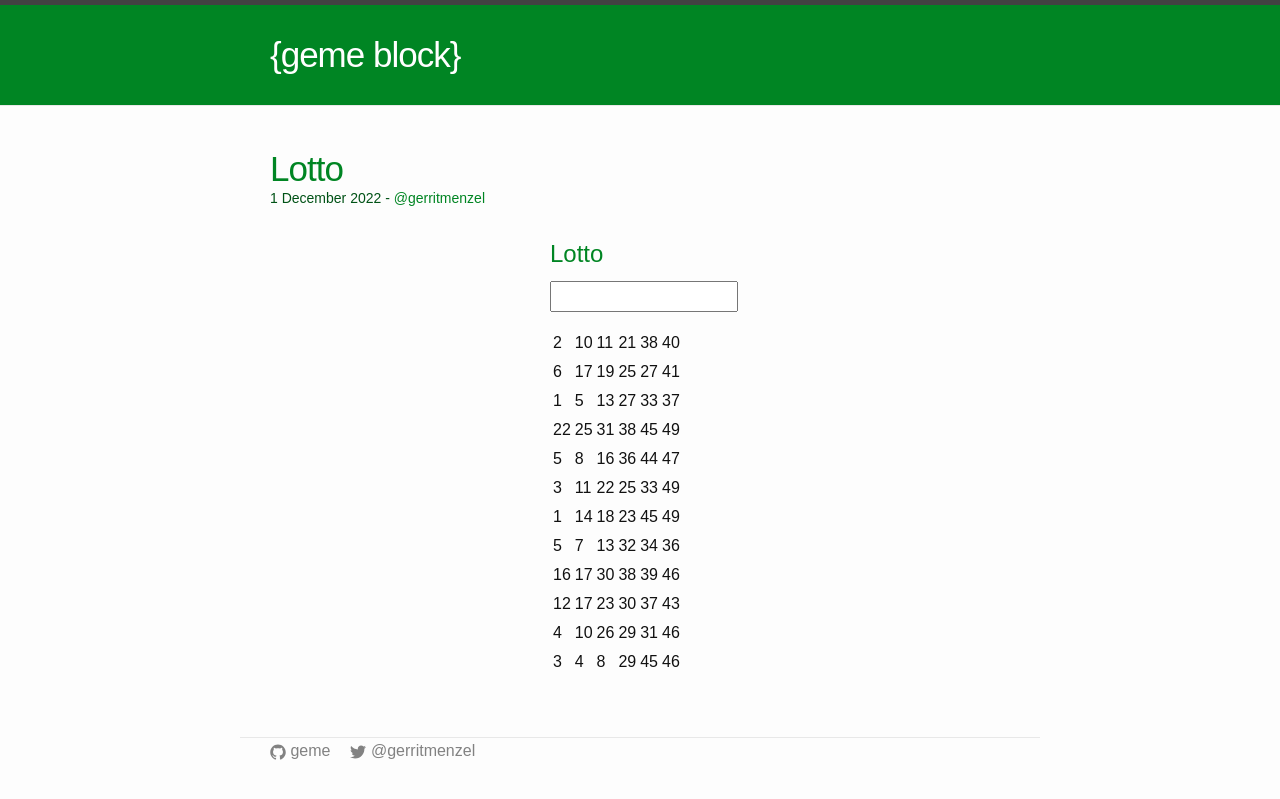
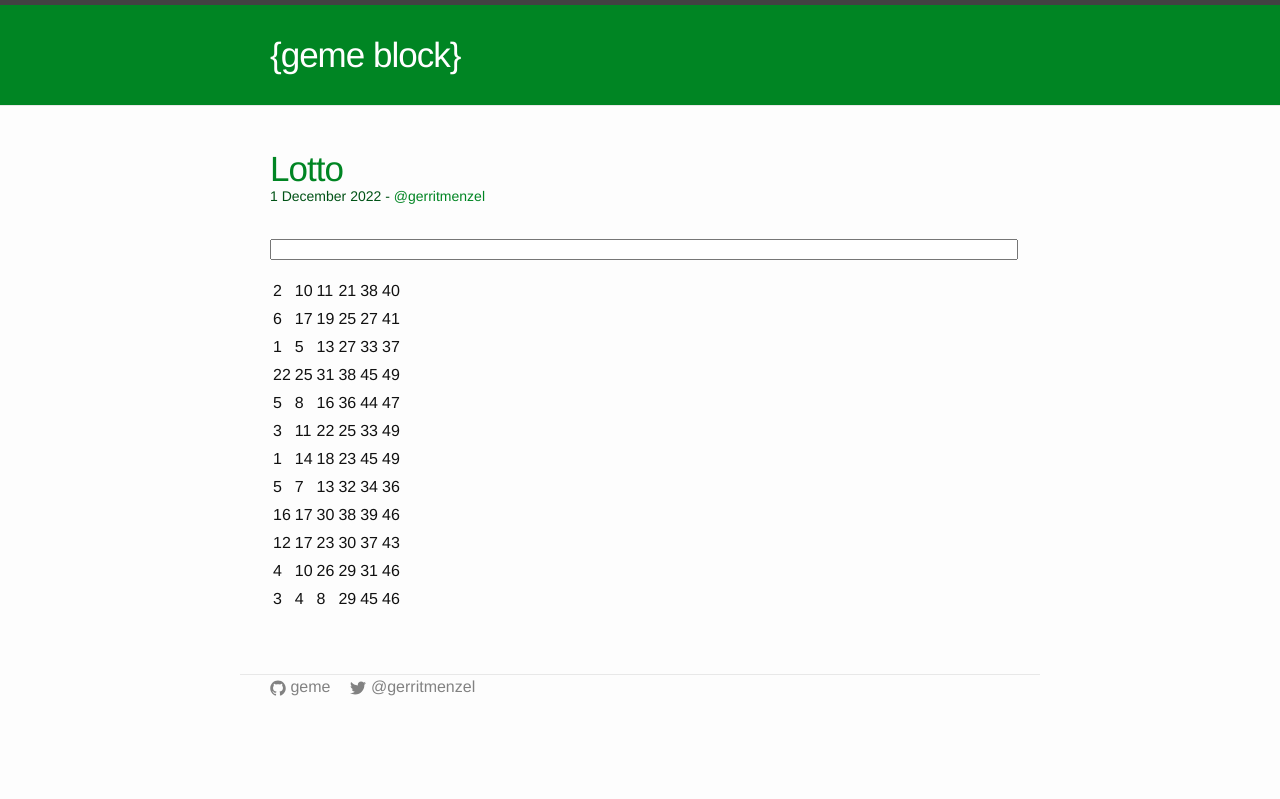
Before and after one commit to geme/geme.github.io, a Jekyll site: the page built from _posts/2022-12-01-Lotto.markdown, in a window 1280 px wide. Shown: the top 799 px of the page. Built offline with Jekyll 4.4.1, drawn with Linux system fonts in a browser that asks for light colours.

Commit message:
Update 2022-12-01-Lotto.markdown

```diff
--- a/_posts/2022-12-01-Lotto.markdown
+++ b/_posts/2022-12-01-Lotto.markdown
@@ -8,9 +8,7 @@ author: "@gerritmenzel"
 ---
 
 <style>
-  *{font-family:Arial; line-height: 25px; margin:0;}
-  .wrap{width: 180px;margin:0 auto;}
-  .wrap > * { margin-bottom: 15px; }
+  form, table { margin-bottom: 15px; }
   h1 { margin-top: 15px }
   input { width: 100% }
   .highlight {
@@ -35,10 +33,6 @@ author: "@gerritmenzel"
     });
   }
 </script>
-
-<div class="wrap">
-<h1>Lotto</h1>
-
 <form>
   <input type="text" onchange="highlightNumbers()">
 </form>
@@ -56,4 +50,3 @@ author: "@gerritmenzel"
     <tr><td>4</td><td>10</td><td>26</td><td>29</td><td>31</td><td>46</td></tr>
     <tr><td>3</td><td>4</td><td>8</td><td>29</td><td>45</td><td>46</td></tr>
 </table>
-</div>
```
